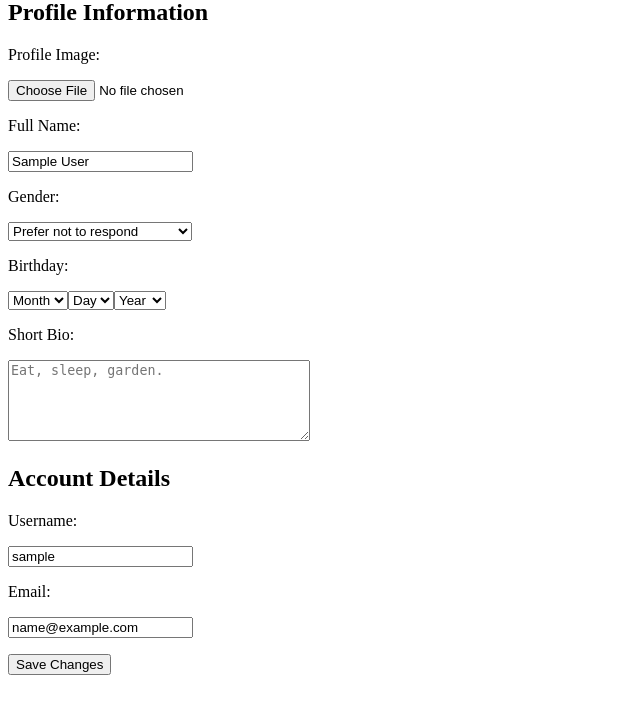
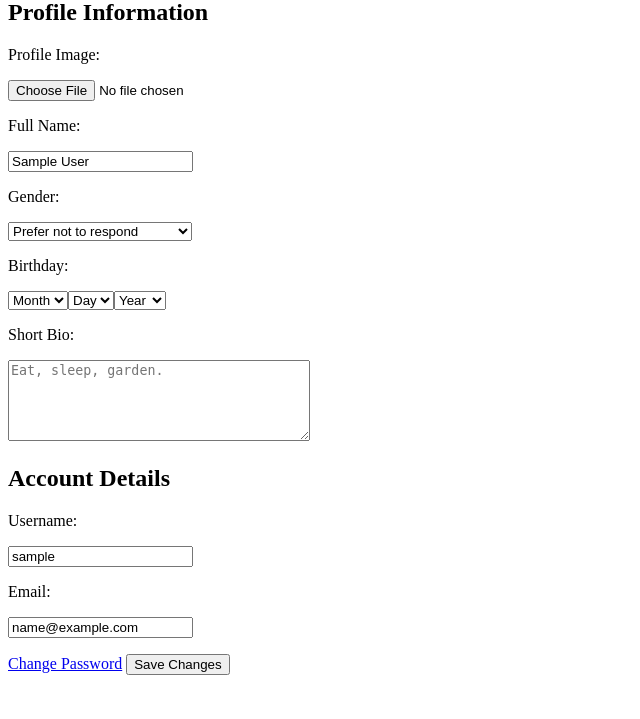
Before and after one commit to juhanirusi/ryhom-project, a Django app: page /account/settings/ in a window 1280 px wide. Shown: the part 81-800 px from the top of the page, without its empty margins (0-640 px from the left). Run offline with Django 4.2, Linux system fonts and the light colour scheme; the visitor is signed in with stand-in values (Sample User, id 1).

Commit message:
Added URL to the change password form.

```diff
--- a/ryhom/templates/accounts/account-settings.html
+++ b/ryhom/templates/accounts/account-settings.html
@@ -62,6 +62,8 @@
   <p>{{ form.email.help_text }}</p>
   {{ form.email.errors }}
 
+  <a href="{% url 'accounts:change_password' %}" type="button">Change Password</a>
+
   <button type="submit">Save Changes</button>
 </form>
 
```
